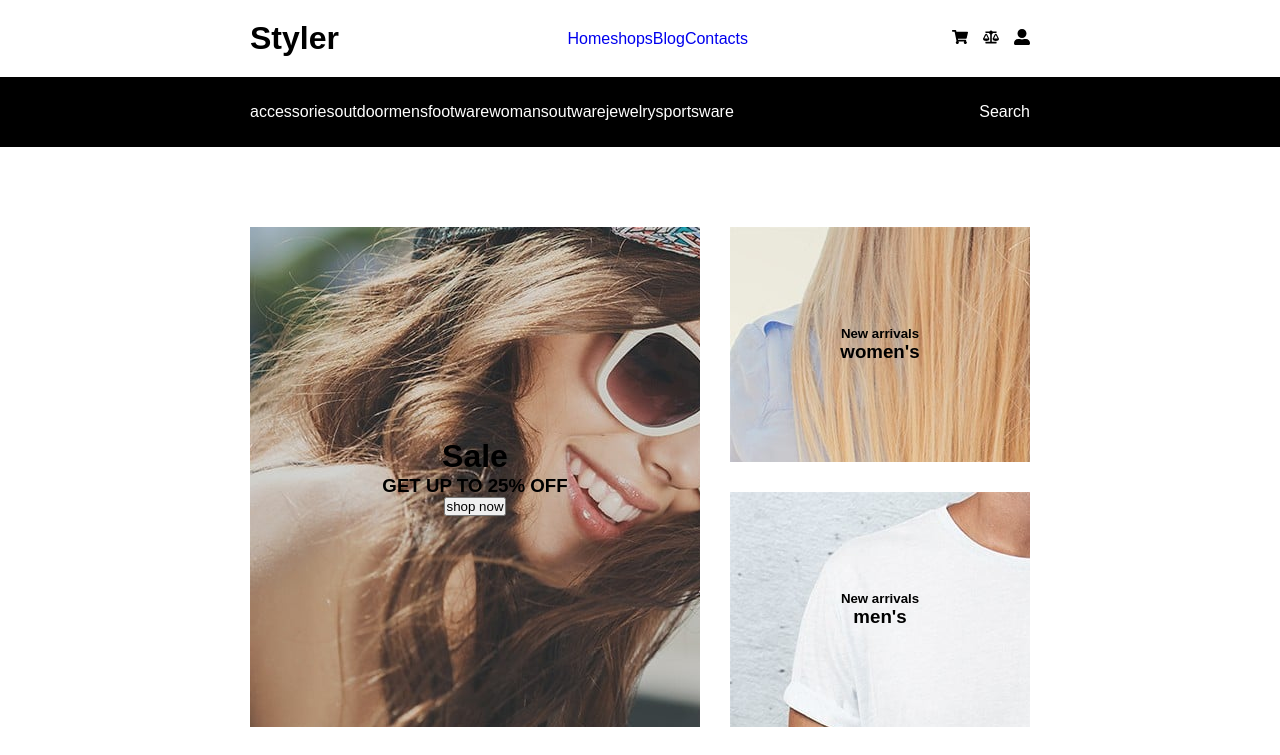
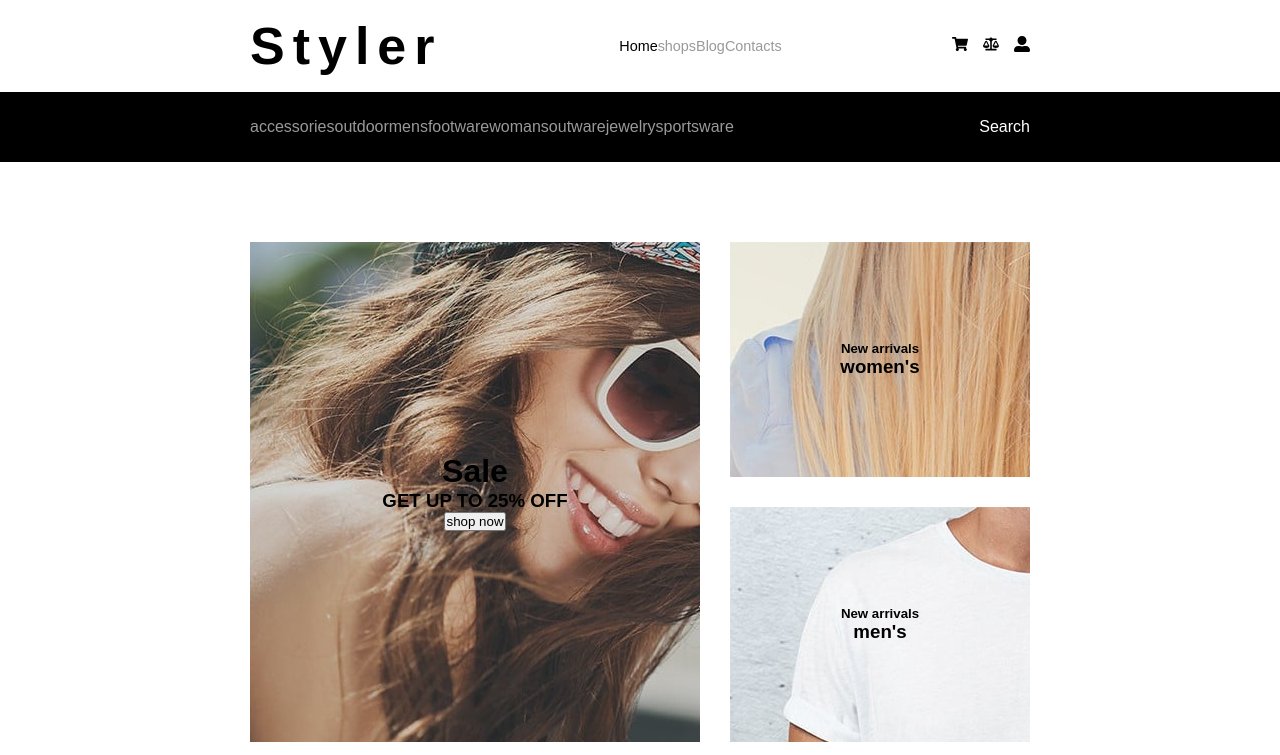
Before and after one commit to Trend20/React-Typescript-e-commerce-template, a React (Create React App) app: page / in a window 1280 px wide. Shown: the top 755 px of the page. Built offline with nearby package versions, Linux system fonts and the light colour scheme; a small style sheet from the web is missing; a web font is replaced by a local one.

Commit message:
navbar fixes

```diff
--- a/src/App.css
+++ b/src/App.css
@@ -5,7 +5,6 @@
   padding: 0;
   box-sizing: border-box;
   font-family: 'Ysabeau SC', sans-serif;
-  /*overflow-x: hidden;*/
 }
 
 .app{
@@ -19,6 +18,17 @@
   justify-content: space-between;
   align-items: center;
   padding: 20px 250px;
+}
+
+.logo{
+  display: flex;
+}
+
+.logo h1{
+  font-weight: 900;
+  line-height: 1;
+  letter-spacing: 8px;
+  font-size: 52px;
 }
 
 .nav-action{
@@ -44,6 +54,12 @@
 
 .navLinkItem{
   text-decoration: none !important;
+  font-size: .9rem;
+  color: #999999;
+}
+
+.navLinkItem:hover, .active{
+  color: #000;
 }
 /*end of navbar styles*/
 
@@ -66,6 +82,14 @@
   width: 60%;
   justify-content: space-between;
   cursor: pointer;
+}
+
+.category-links p{
+  color: #999999;
+}
+
+.category-links p:hover{
+  color: #fff;
 }
 /*end of category styles*/
 
--- a/src/components/navbar/Navbar.tsx
+++ b/src/components/navbar/Navbar.tsx
@@ -12,7 +12,7 @@ const Navbar = (): JSX.Element => {
       </div>
       <div className="nav-links">
           <ul>
-              <Link to='/' className='navLinkItem'>Home</Link>
+              <Link to='/' className='navLinkItem active'>Home</Link>
               <Link to='/products' className='navLinkItem'>shops</Link>
               <Link to='/blog' className='navLinkItem'>Blog</Link>
               <Link to='/contacts' className='navLinkItem'>Contacts</Link>
```
